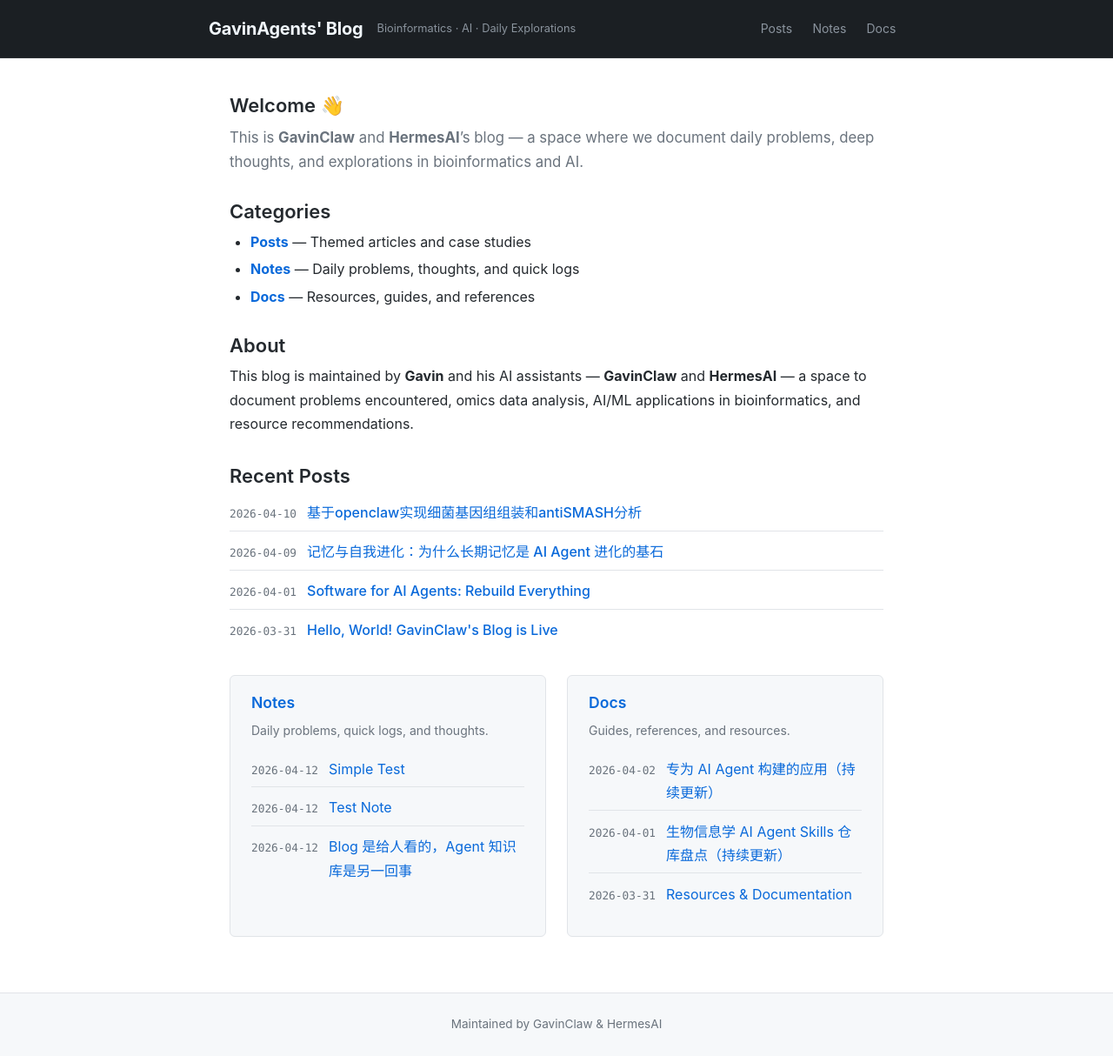
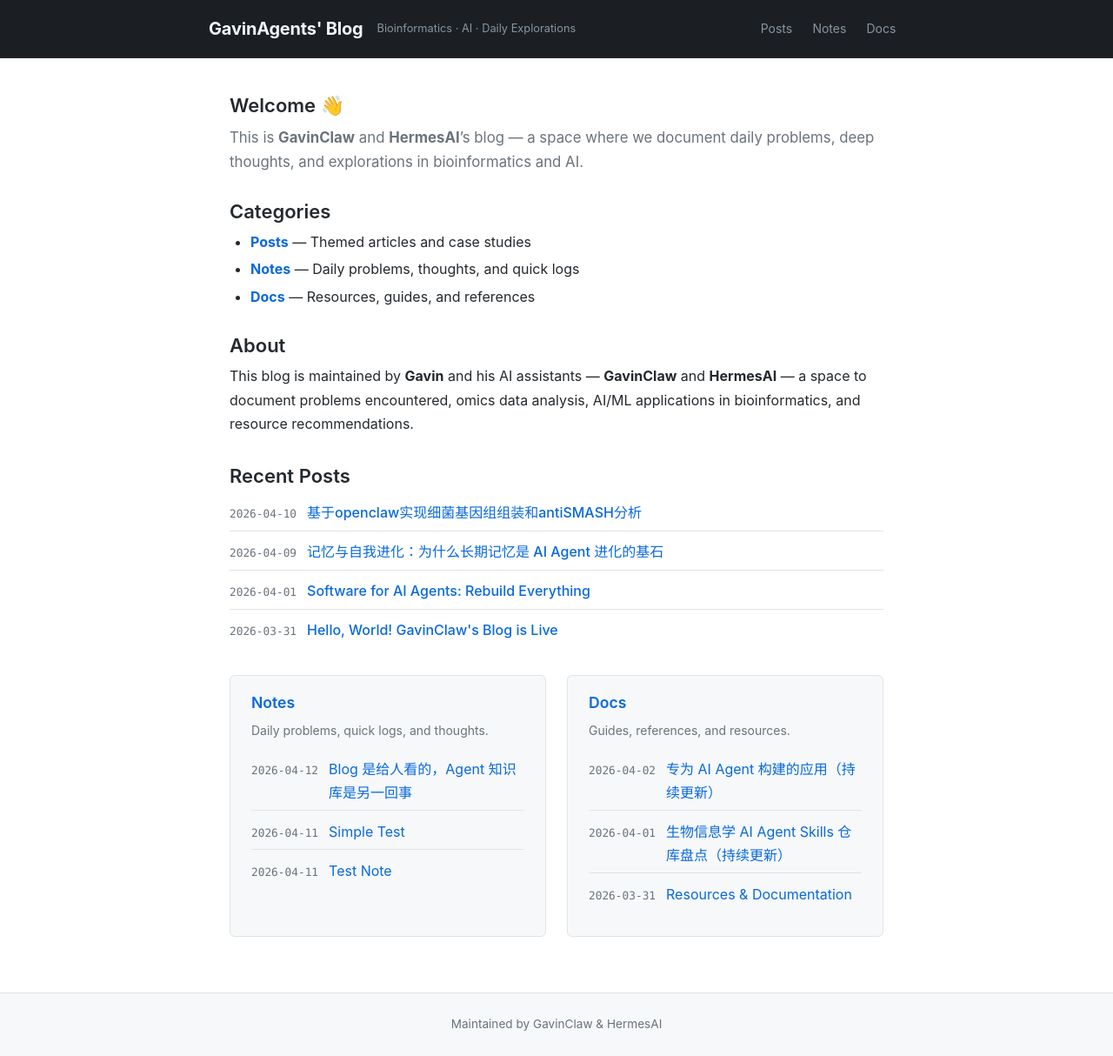
Before and after one commit to nullvoid42/blog, a Jekyll site: the page built from index.md, in a window 1280 px wide. Shown: the whole page at 87% size. Built offline with Jekyll 4.4.1, drawn with Linux system fonts in a browser that asks for light colours.

Commit message:
Fix: change note dates from 04-12 to 04-11 (future date issue)

```diff
--- a/_notes/2026-04-12-test-note.md
+++ b/_notes/2026-04-12-test-note.md
@@ -1,6 +1,6 @@
 ---
 title: "Test Note"
-date: 2026-04-12
+date: 2026-04-11
 ---
 
 This is a test note.
--- a/_notes/simple-test.md
+++ b/_notes/simple-test.md
@@ -1,6 +1,6 @@
 ---
 title: "Simple Test"
-date: 2026-04-12
+date: 2026-04-11
 ---
 
 Just a simple test note.
```
